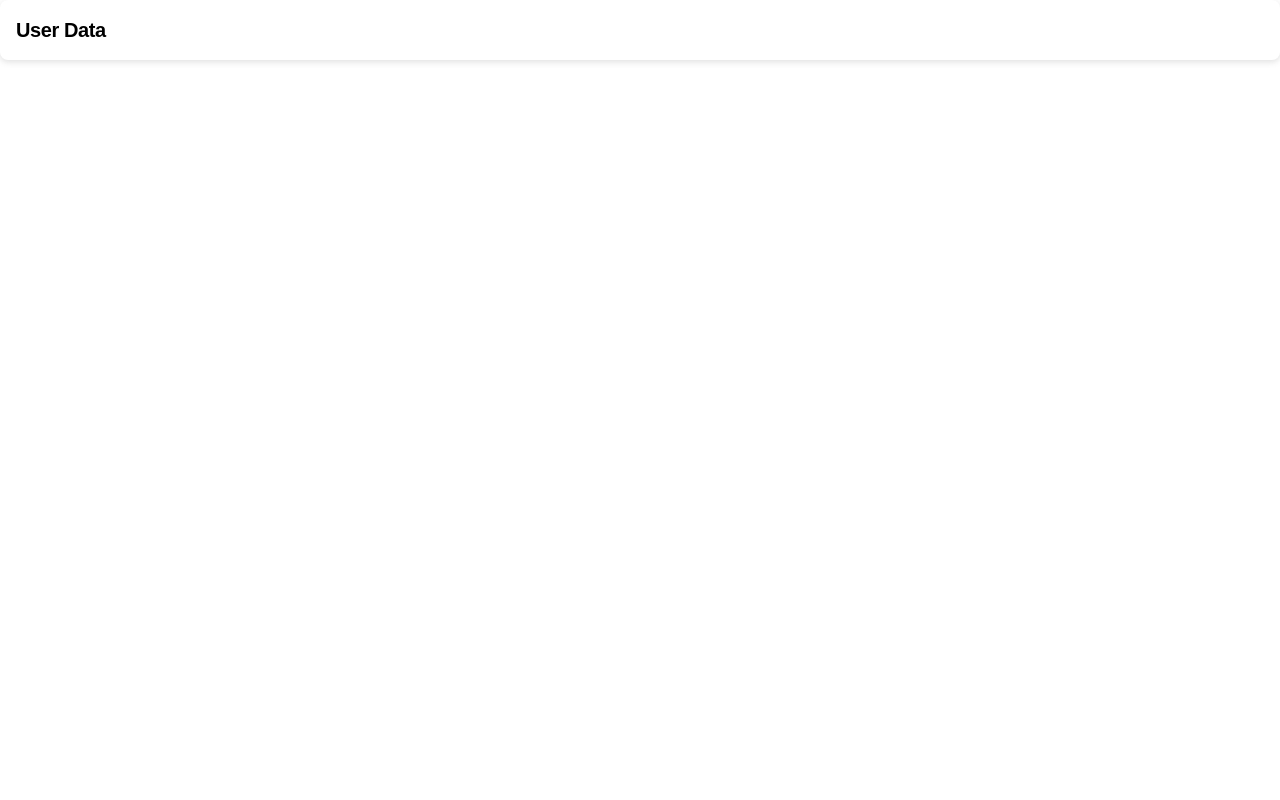
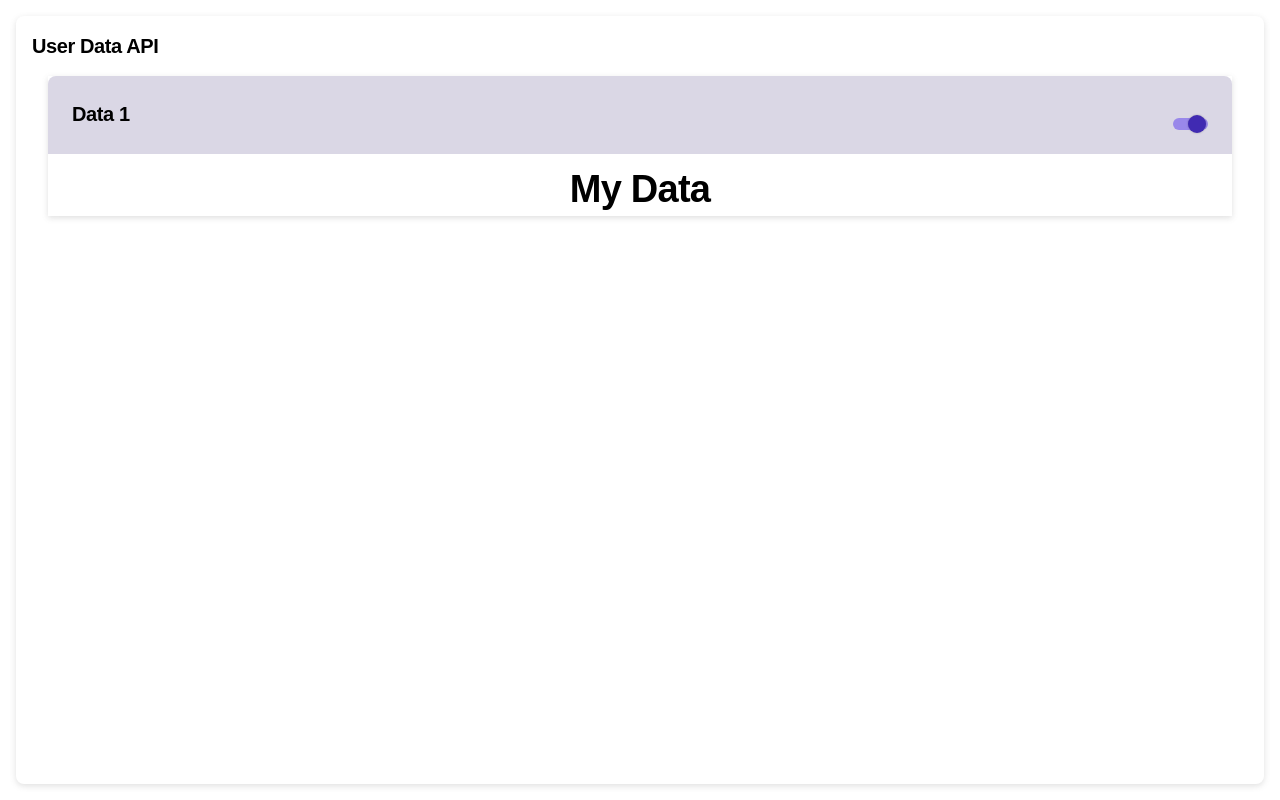
Before and after one commit to ChiromboKenT/user-data-assessment, a React (Create React App) app in the folder client/: page / in a window 1280 px wide. Built offline with nearby package versions, Linux system fonts and the light colour scheme.

Commit message:
Add Accordion to display data

```diff
--- a/client/src/App.tsx
+++ b/client/src/App.tsx
@@ -1,11 +1,39 @@
-import React from "react";
+/* @jsxImportSource @emotion/react */
+import { css } from "@emotion/react";
+import React, { useState } from "react";
+import Accordion from "./components/standard-elements/Accordion";
 import Card from "./components/standard-elements/Card";
+import Heading from "./components/typography/Heading";
+import theme from "./theme/theme";
 
 function App() {
+  const [isOpen, setIsOpen] = useState(true);
   return (
-    <>
-      <Card heading="User Data" height="100%" width="100%" m="0"></Card>
-    </>
+    <div
+      css={css`
+        height: 100%;
+        padding: ${theme.padding.standard};
+      `}
+    >
+      <Card heading="User Data API" height="100%" width="100%" m="0">
+        <Accordion
+          boxShadow="small"
+          heading="Data 1"
+          name="data-1"
+          onClick={() => setIsOpen((isOpen) => !isOpen)}
+          setIsShow={() => setIsOpen((isOpen) => !isOpen)}
+          show={isOpen}
+          headerStyles={{
+            backgroundColor: theme.colors.headerColor,
+            m: "0",
+            borderRadius: `${theme.borderRadius.normal} ${theme.borderRadius.normal} 0 0`,
+            p: theme.padding.m,
+          }}
+        >
+          <Heading>My Data</Heading>
+        </Accordion>
+      </Card>
+    </div>
   );
 }
 
--- a/client/src/components/standard-elements/Accordion/index.tsx
+++ b/client/src/components/standard-elements/Accordion/index.tsx
@@ -27,7 +27,7 @@ const Accordion = ({
 } & StandardProps) => {
   const accordionItems = useRef<any>();
   return (
-    <Container {...styles}>
+    <Container noDefaultStyle m={theme.margins.standard} {...styles}>
       <div
         onClick={() => onClick && onClick()}
         style={{ cursor: `${onClick ? "pointer" : "initial"}` }}
--- a/client/src/index.css
+++ b/client/src/index.css
@@ -1,12 +1,7 @@
-body {
-  margin: 0;
-  font-family: -apple-system, BlinkMacSystemFont, "Segoe UI", "Roboto", "Oxygen",
-    "Ubuntu", "Cantarell", "Fira Sans", "Droid Sans", "Helvetica Neue",
-    sans-serif;
-  -webkit-font-smoothing: antialiased;
-  -moz-osx-font-smoothing: grayscale;
+#root {
+  width: 100%;
+  height: 100%;
 }
-
 code {
   font-family: source-code-pro, Menlo, Monaco, Consolas, "Courier New",
     monospace;
@@ -47,8 +42,15 @@ html:focus-within {
 /* Set core body defaults */
 body {
   min-height: 100vh;
+  height: 100vh;
   text-rendering: optimizeSpeed;
   line-height: 1.5;
+  margin: 0;
+  font-family: -apple-system, BlinkMacSystemFont, "Segoe UI", "Roboto", "Oxygen",
+    "Ubuntu", "Cantarell", "Fira Sans", "Droid Sans", "Helvetica Neue",
+    sans-serif;
+  -webkit-font-smoothing: antialiased;
+  -moz-osx-font-smoothing: grayscale;
 }
 
 /* A elements that don't have a class get default styles */
```
Also changed, not shown: client/src/App.css (added).
